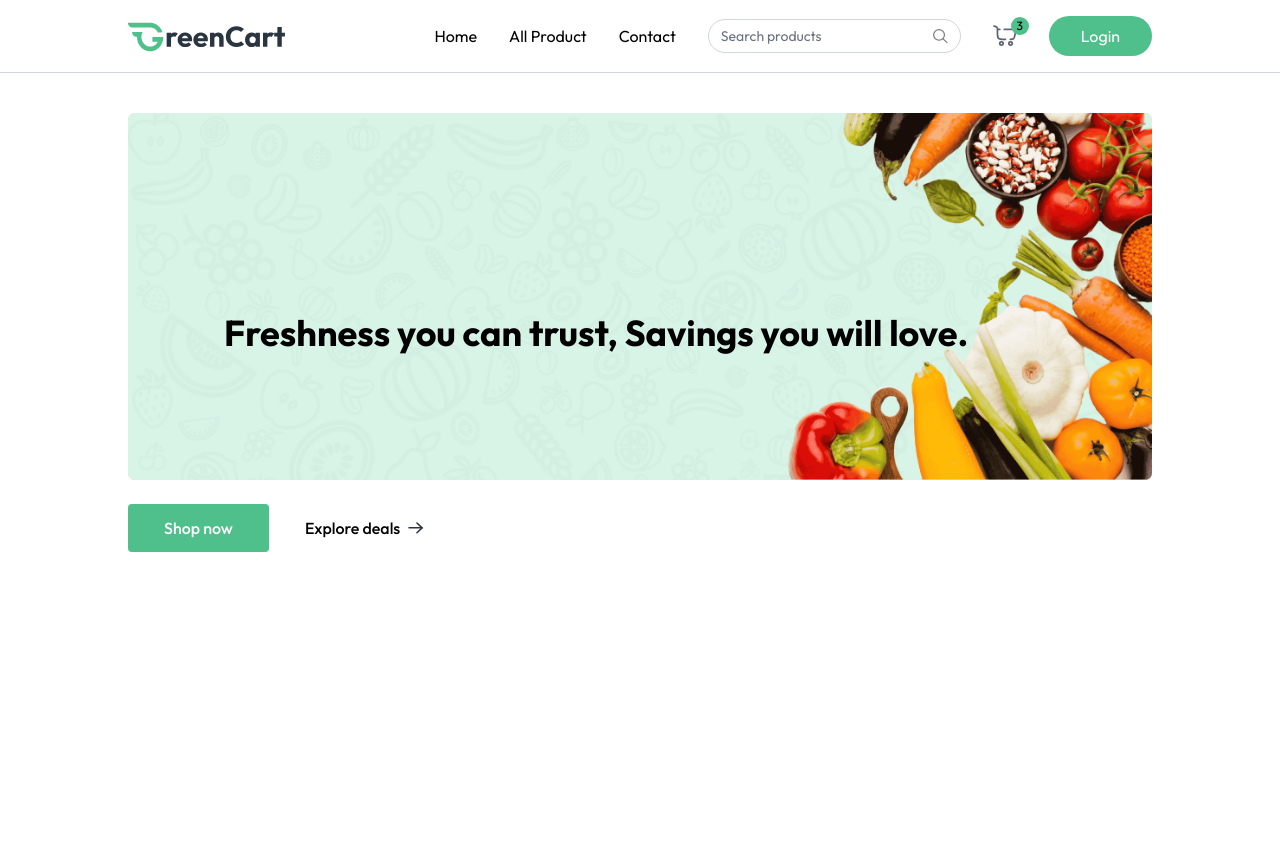
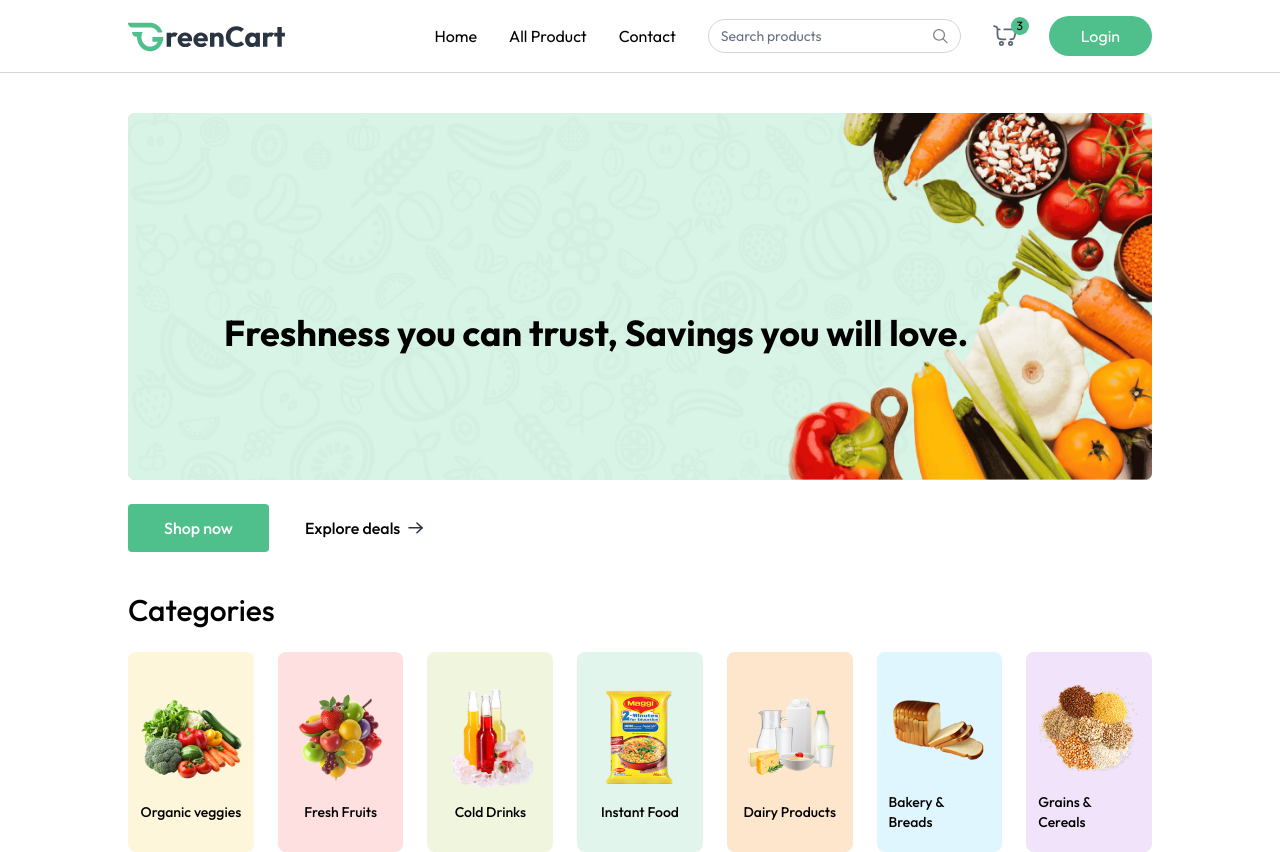
Before and after one commit to anwghub/GrocRush-grocery-shopping-app, a React (Vite) app in the folder client/: page / in a window 1280 px wide. Before the commit the page ends 800 px from the top, so only its background shows below. Built offline with nearby package versions, Linux system fonts and the light colour scheme.

Commit message:
home, components added

```diff
--- a/client/src/components/Categories.jsx
+++ b/client/src/components/Categories.jsx
@@ -0,0 +1,27 @@
+import React from 'react'
+import { assets, categories } from '../assets/assets'
+
+const Categories = () => {
+    return (
+        <div className='mt-10'>
+            <p className='text-2xl md:text-3xl font-medium'>Categories</p>
+            <div className='grid grid-cols-2 sm:grid-cols-3 md:grid-cols-5 lg:grid-cols-6 xl:grid-cols-7 mt-6 gap-6'>
+
+                {categories.map((category, index) => (
+                    <div className='group cursor-pointer py-5 px-3 gap-2 rounded-lg flex flex-col justify-center items-center' style={{backgroundColor:category.bgColor}}
+                    onClick={()=>{
+                        Navigate(`/products/${category.path.toLowerCase()}`);
+                        scrollTo(0,0)
+                    }}>
+                        <img src={category.image} alt={category.text}className='group-hover:scale-108 transition max-w-28' />
+                        <p className='text-sm font-medium'>{category.text}</p>
+                    </div>
+                ))}
+
+
+            </div>
+        </div>
+    )
+}
+
+export default Categories
--- a/client/src/pages/Home.jsx
+++ b/client/src/pages/Home.jsx
@@ -1,11 +1,13 @@
 import React from 'react'
 import MainBanner from '../components/MainBanner.jsx'
 import { assets } from '../assets/assets.js'
+import Categories from '../components/Categories.jsx'
 
 const Home = () => {
   return (
     <div className='mt-10'>
         <MainBanner />
+        <Categories />
     </div>
   )
 }
```
Also changed, not shown: client/src/components/BestSeller.jsx (added).
